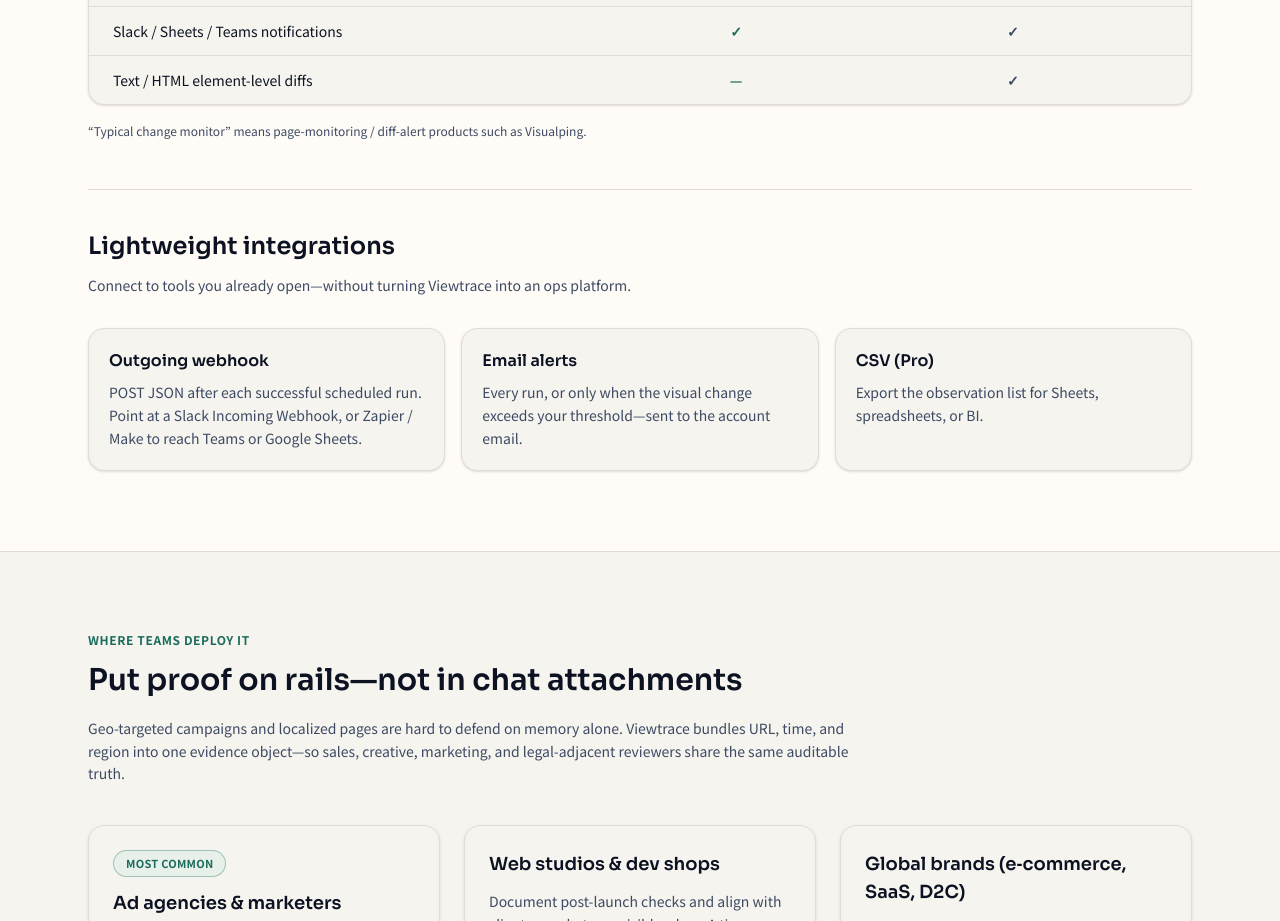
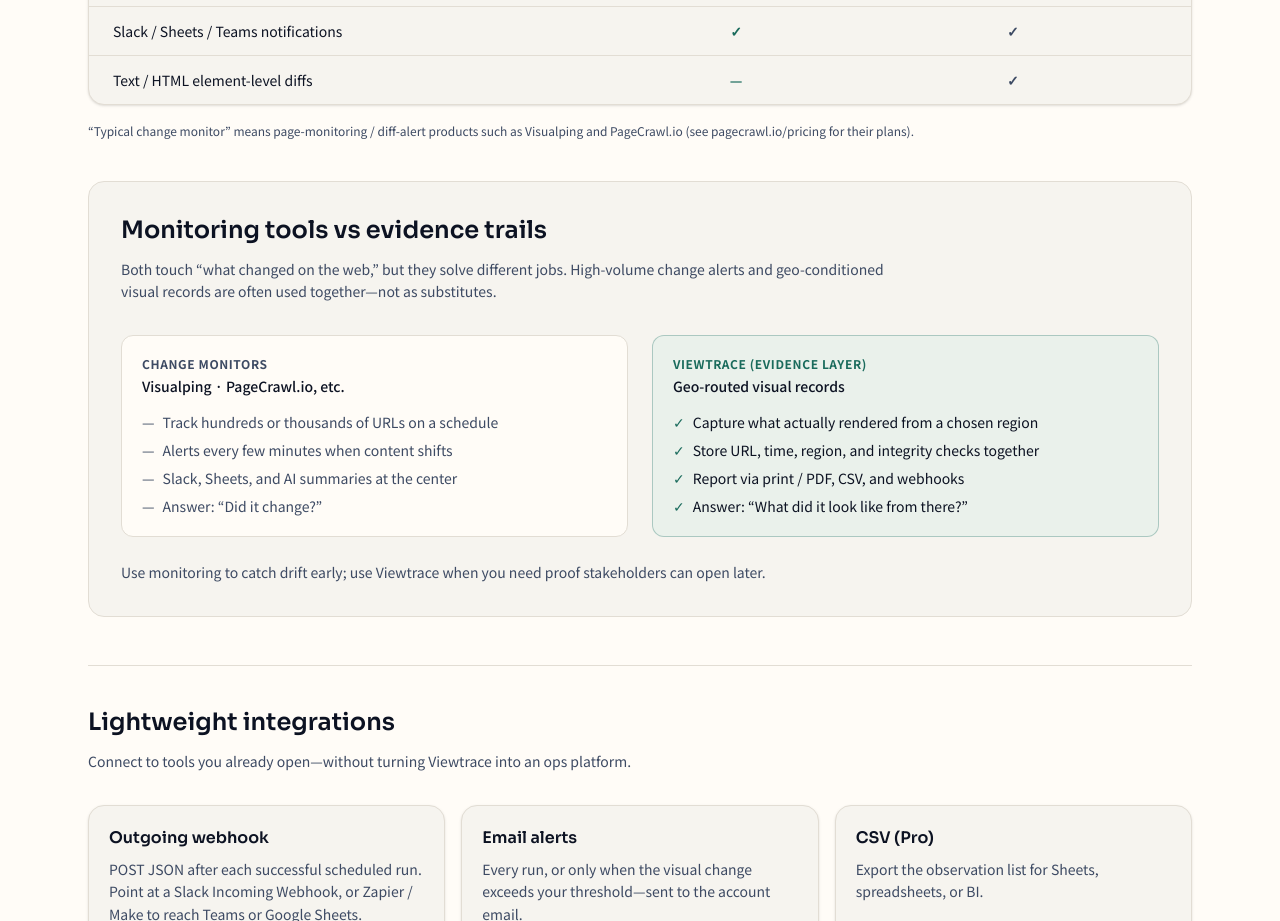
Before and after one commit to lime777lemon/Viewtrace, a Next.js app: page / in a window 1280 px wide. Shown: the part 3180-4101 px from the top of the page. Built offline with nearby package versions, Linux system fonts and the light colour scheme; no server answers.

Commit message:
Clarify LP positioning vs PageCrawl and other change monitors.
Add a monitoring-vs-evidence section on the compare block and cite PageCrawl.io in the footnote so visitors see Viewtrace as a geo evidence layer, not a bulk alerting tool.

Co-authored-by: Cursor <cursoragent@cursor.com>

```diff
--- a/src/components/ViewtraceLanding.tsx
+++ b/src/components/ViewtraceLanding.tsx
@@ -513,6 +513,56 @@ export function ViewtraceLanding({ initialLocale, overagePerObservationUsd }: Pr
             <p className="mt-4 text-xs leading-relaxed text-ink-muted">
               {t.competitorCompare.footnote}
             </p>
+
+            <div className="mt-10 rounded-2xl border border-border bg-surface p-6 sm:p-8">
+              <h3 className="font-display text-xl font-semibold text-ink sm:text-2xl">
+                {t.competitorCompare.monitorVsEvidence.title}
+              </h3>
+              <p className="mt-3 max-w-3xl text-sm leading-relaxed text-ink-muted">
+                {t.competitorCompare.monitorVsEvidence.intro}
+              </p>
+              <div className="mt-8 grid gap-6 lg:grid-cols-2">
+                <article className="rounded-xl border border-border bg-surface-elevated p-5">
+                  <p className="text-xs font-bold uppercase tracking-wider text-ink-muted">
+                    {t.competitorCompare.monitorVsEvidence.monitorTitle}
+                  </p>
+                  <p className="mt-1 text-sm font-medium text-ink">
+                    {t.competitorCompare.monitorVsEvidence.monitorExamples}
+                  </p>
+                  <ul className="mt-4 space-y-2 text-sm text-ink-muted">
+                    {t.competitorCompare.monitorVsEvidence.monitorBullets.map((line) => (
+                      <li key={line} className="flex gap-2">
+                        <span className="shrink-0 text-ink-muted" aria-hidden>
+                          —
+                        </span>
+                        <span>{line}</span>
+                      </li>
+                    ))}
+                  </ul>
+                </article>
+                <article className="rounded-xl border border-accent/30 bg-accent-soft/35 p-5">
+                  <p className="text-xs font-bold uppercase tracking-wider text-accent">
+                    {t.competitorCompare.monitorVsEvidence.evidenceTitle}
+                  </p>
+                  <p className="mt-1 text-sm font-medium text-ink">
+                    {t.competitorCompare.monitorVsEvidence.evidenceExamples}
+                  </p>
+                  <ul className="mt-4 space-y-2 text-sm text-ink">
+                    {t.competitorCompare.monitorVsEvidence.evidenceBullets.map((line) => (
+                      <li key={line} className="flex gap-2">
+                        <span className="shrink-0 text-accent" aria-hidden>
+                          ✓
+                        </span>
+                        <span>{line}</span>
+                      </li>
+                    ))}
+                  </ul>
+                </article>
+              </div>
+              <p className="mt-6 max-w-3xl text-sm leading-relaxed text-ink-muted">
+                {t.competitorCompare.monitorVsEvidence.together}
+              </p>
+            </div>
 
             <div className="mt-12 border-t border-border pt-10">
               <h3 className="font-display text-xl font-semibold text-ink sm:text-2xl">
--- a/src/lib/i18n.ts
+++ b/src/lib/i18n.ts
@@ -138,7 +138,7 @@ export const copy = {
       yes: "✓",
       no: "—",
       footnote:
-        "一般的な変更監視＝Visualping 等のページ監視・差分通知サービスを想定した比較です。",
+        "一般的な変更監視＝Visualping、PageCrawl.io 等のページ監視・差分通知サービスを想定した比較です（例: PageCrawl の料金・機能は pagecrawl.io/pricing を参照）。",
       rows: [
         { feature: "地域ルーティングで取得（州・国）", viewtrace: true, generic: false },
         { feature: "改ざん検知可能な記録（チェック値付き）", viewtrace: true, generic: false },
@@ -146,6 +146,29 @@ export const copy = {
         { feature: "Slack / Sheets / Teams への通知", viewtrace: true, generic: true },
         { feature: "テキスト・HTML 要素単位の差分", viewtrace: false, generic: true },
       ],
+      monitorVsEvidence: {
+        title: "監視ツール vs 証跡ツール",
+        intro:
+          "どちらも「Web の変化」に触れますが、解く問題が違います。大量 URL を高頻度で追う監視と、条件付きの表示記録を残す証跡は、併用されることも多いです。",
+        monitorTitle: "変更監視ツール",
+        monitorExamples: "Visualping · PageCrawl.io 等",
+        monitorBullets: [
+          "数百〜数千 URL を定期チェック",
+          "数分〜数十分間隔の差分アラート",
+          "Slack / Sheets / AI 要約が主役",
+          "「変わったか？」に答える",
+        ],
+        evidenceTitle: "Viewtrace（証跡）",
+        evidenceExamples: "Geo-routed visual records",
+        evidenceBullets: [
+          "指定地域から見えた表示を記録",
+          "URL・時刻・地域・チェック値をセットで保存",
+          "印刷 / PDF・CSV・Webhook で報告",
+          "「その地域で何が見えていたか？」に答える",
+        ],
+        together:
+          "監視で変化に気づき、Viewtrace でクライアント説明・社内照合の根拠を残す——という使い分けが自然です。",
+      },
       integrationsTitle: "すぐ使える連携",
       integrationsIntro:
         "運用を重くしない範囲で、よく使うツールにつなげられます。",
@@ -955,7 +978,7 @@ export const copy = {
       yes: "✓",
       no: "—",
       footnote:
-        "“Typical change monitor” means page-monitoring / diff-alert products such as Visualping.",
+        "“Typical change monitor” means page-monitoring / diff-alert products such as Visualping and PageCrawl.io (see pagecrawl.io/pricing for their plans).",
       rows: [
         { feature: "Geo-routed capture (states & countries)", viewtrace: true, generic: false },
         { feature: "Tamper-evident records (integrity checks)", viewtrace: true, generic: false },
@@ -963,6 +986,29 @@ export const copy = {
         { feature: "Slack / Sheets / Teams notifications", viewtrace: true, generic: true },
         { feature: "Text / HTML element-level diffs", viewtrace: false, generic: true },
       ],
+      monitorVsEvidence: {
+        title: "Monitoring tools vs evidence trails",
+        intro:
+          "Both touch “what changed on the web,” but they solve different jobs. High-volume change alerts and geo-conditioned visual records are often used together—not as substitutes.",
+        monitorTitle: "Change monitors",
+        monitorExamples: "Visualping · PageCrawl.io, etc.",
+        monitorBullets: [
+          "Track hundreds or thousands of URLs on a schedule",
+          "Alerts every few minutes when content shifts",
+          "Slack, Sheets, and AI summaries at the center",
+          "Answer: “Did it change?”",
+        ],
+        evidenceTitle: "Viewtrace (evidence layer)",
+        evidenceExamples: "Geo-routed visual records",
+        evidenceBullets: [
+          "Capture what actually rendered from a chosen region",
+          "Store URL, time, region, and integrity checks together",
+          "Report via print / PDF, CSV, and webhooks",
+          "Answer: “What did it look like from there?”",
+        ],
+        together:
+          "Use monitoring to catch drift early; use Viewtrace when you need proof stakeholders can open later.",
+      },
       integrationsTitle: "Lightweight integrations",
       integrationsIntro: "Connect to tools you already open—without turning Viewtrace into an ops platform.",
       integrationsItems: [
```
